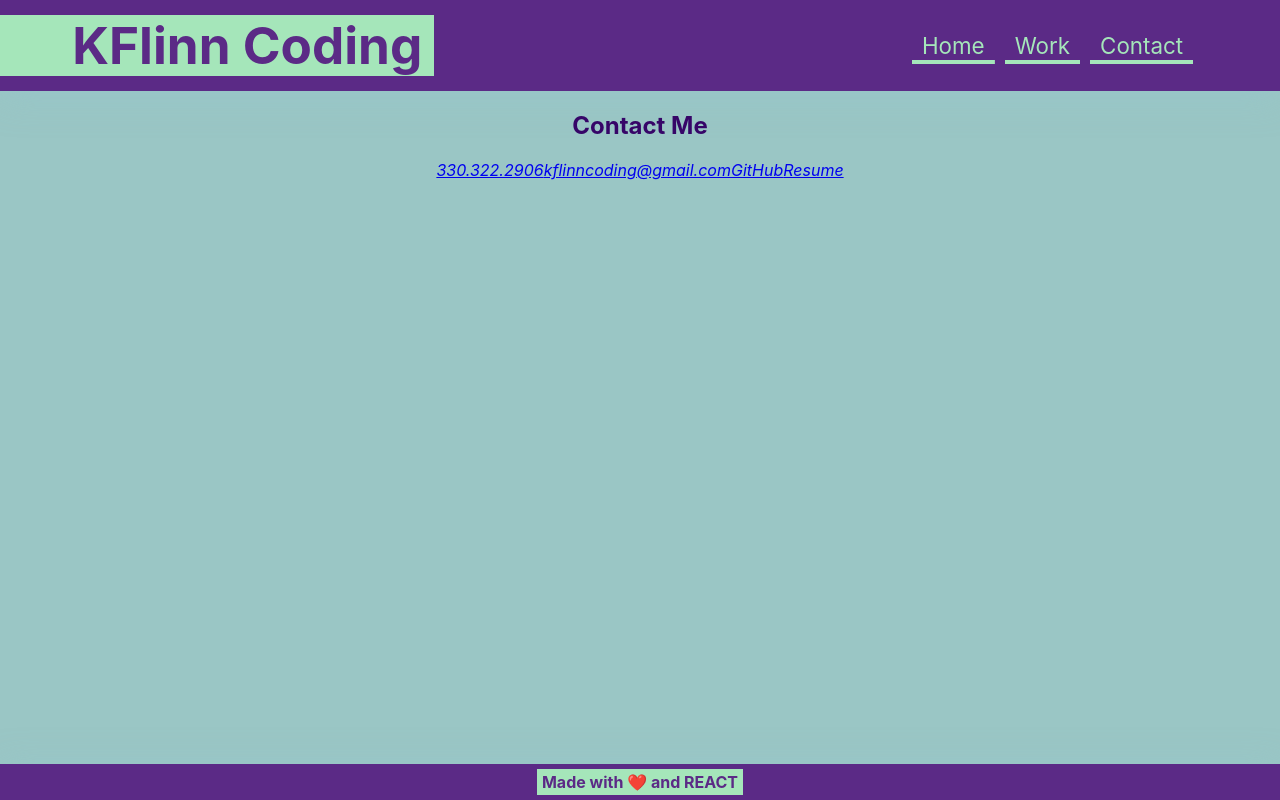
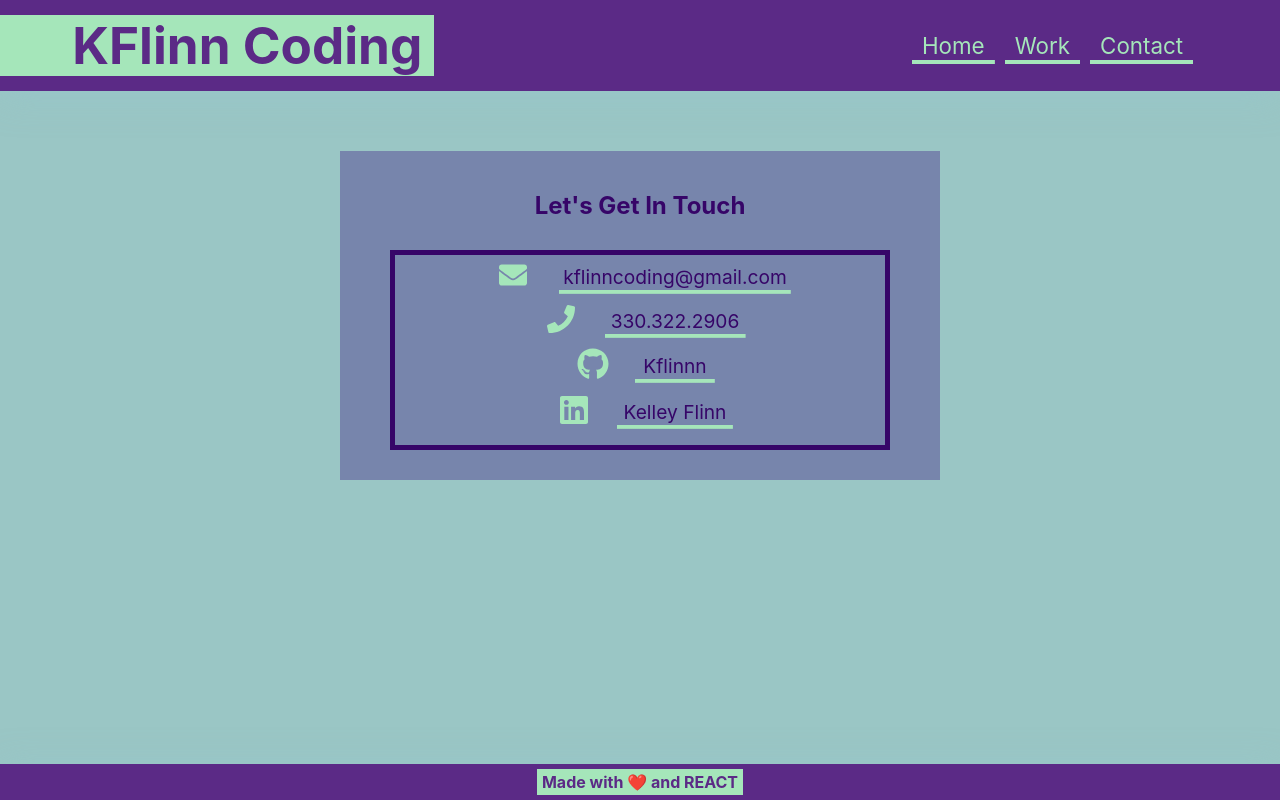
Before and after one commit to kflinnn/REACT-to-KFlinn-Coding, a React (Create React App) app: page /contact in a window 1280 px wide. Built offline with nearby package versions, Linux system fonts and the light colour scheme.

Commit message:
updated contact page, added icons, removed tailwind

```diff
--- a/package.json
+++ b/package.json
@@ -3,6 +3,8 @@
   "version": "0.1.0",
   "private": true,
   "dependencies": {
+    "@fortawesome/fontawesome-free": "^6.4.0",
+    "@fortawesome/fontawesome-svg-core": "^6.4.0",
     "@headlessui/react": "^1.7.15",
     "@heroicons/react": "^2.0.18",
     "@testing-library/jest-dom": "^5.16.5",
--- a/src/components/About/index.js
+++ b/src/components/About/index.js
@@ -5,13 +5,13 @@ import Profile from '../../Images/Profile.png';
 export default function About() {
     return (
         <main class="bio-container">
+
             <div class="image-wrapper">
                 <h2>My Name is Kelley</h2>
                 <img src={Profile} alt="Kelley" className="profile-picture" />
-
-                <div class="bio-text-box">
-                    <p>I am a highly motivated, creative, and personable Full-Stack Developer, based out of Central Florida, who is always eager to grow and learn. I have experience in frontend languages such as HTML, CSS, CSS frameworks including Bootstrap and Tailwind, and JavaScript as well as back-end technologies such as Node.js, Express.js, jQuery, REACT, and databases including MySQL, MongoDB, and GraphQL. In my desire to always be learning, I'm currently working on adding Python to my development toolkit so as to be as versatile a developer as possible. I love to collaborate with like-minded individuals who are also looking to further better the world around them through web development. Outside of the coding world, I am a musician, with a music degree in percussion, foodie, and fitness enthusiast. I also sing baritone in a barbershop quartet. Let's get together!</p>
-                </div>
+            </div>
+            <div class="bio-text-box">
+                <p>I am a highly motivated, creative, and personable Full-Stack Developer based out of Central Florida and is always eager to grow and learn. I have experience in frontend languages such as HTML, CSS, CSS frameworks including Bootstrap and Tailwind, and JavaScript as well as back-end technologies such as Node.js, Express.js, jQuery, REACT, and databases including MySQL, MongoDB, and GraphQL. In my desire to always be learning, I'm currently working on adding Python to my development toolkit so as to be as versatile a developer as possible. I love to collaborate with like-minded individuals who are also looking to further better the world around them through web development. Outside of the coding world, I am a musician, with a music degree in percussion, foodie, and fitness enthusiast. I also sing baritone in a barbershop quartet. Let's get together!</p>
             </div>
         </main>
     )
--- a/src/components/About/style.css
+++ b/src/components/About/style.css
@@ -11,11 +11,12 @@
 }
 
 img {
-  float: left;
+  /* float: left; */
   margin-right: 10px;
   margin-left: 220px;
   margin-top: 20px;
   border: 5px solid var(--dark);
+  /* display: flex; */
 }
 
 .bio-text-box {
@@ -29,7 +30,7 @@ img {
   flex-basis: calc(50%-1em);
   display: flex;
   float: right;
-    justify-content: center;
+  justify-content: center;
   align-items: center;
   text-align: center;
   overflow: hidden;
@@ -42,21 +43,3 @@ img {
   max-width: 100%;
   word-wrap: break-word;
 }
-
-@media (max-width: 600px) {
-    .bio-text-box {
-        font-size: 10pt;
-    }
-}
-
-@media (min-width: 601px) and (max-width: 1024px) {
-    .bio-text-box {
-        font-size: 12pt;
-    }
-}
-
-@media (min-width: 1025px) {
-    .bio-text-box {
-        font-size: 10pt;
-    }
-}
--- /dev/null
+++ b/src/components/ContactInfo/index.js
@@ -0,0 +1,27 @@
+import React from "react";
+import { FaGithub, FaLinkedin, FaPhone, FaEnvelope } from 'react-icons/fa'
+import './style.css';
+
+export default function ContactInfo() {
+    return (
+        <section class="contact-container">
+             <div class="contact-box">
+    <h2>Let's Get In Touch</h2>
+    <div class="contact-info">
+      <div class="info-item">
+        <span><FaEnvelope size={28} class="info-icon"/></span> <a href="mailto:kflinncoding@gmail.com">kflinncoding@gmail.com</a>
+      </div>
+      <div class="info-item">
+        <span><FaPhone size={28} class="info-icon"/></span> <a href="tel:+13303222906">330.322.2906</a>
+      </div>
+      <div class="info-item">
+        <span><FaGithub size={32} class="info-icon"/></span> <a href="https://github.com/kflinnn" target="#">Kflinnn</a>
+      </div>
+      <div class="info-item">
+        <span><FaLinkedin size={32} class="info-icon"/></span> <a href="https://www.linkedin.com/in/kelley-flinn-1509a6167/" target="#">Kelley Flinn</a>
+      </div>
+    </div>
+  </div>
+        </section>
+    )
+}
--- /dev/null
+++ b/src/components/ContactInfo/style.css
@@ -0,0 +1,79 @@
+:root {
+    --primary: #5b2a86;
+    --secondary: #7785ac;
+    --tertiary: #9ac6c5;
+    --dark: #360568;
+    --light: #a5e6ba;
+  }
+
+.contact-container {
+    max-width: 600px;
+    margin: 0 auto;
+  }
+
+  .contact-box {
+    padding: 20px;
+    background-color: var(--secondary);
+    margin-top: 60px;
+
+  }
+
+  .contact-info {
+    display: flex;
+    flex-direction: column;
+    border: 5px solid var(--dark);
+    width: 500px;
+    height: 200px;
+    justify-content: center;
+    align-items: center;
+    margin: 30px 0px 10px 30px;
+  }
+
+  .info-item {
+    display: flex;
+    align-items: center;
+    margin-bottom: 10px;
+  }
+
+  .info-item a {
+    text-decoration: none;
+        padding: 5px 10px;
+        color: var(--dark);
+        margin-right: 10px;
+        background-image: linear-gradient(270deg, var(--light) 0%, var(--light) 100%);
+        background-repeat: no-repeat;
+        background-size: 95% 0.2em;
+        background-position: bottom;
+        transition: all 0.25s ease-in;
+        font-size: 1.2rem;
+  }
+
+  .info-item a:hover {
+    background-size: 100% 100%;
+    color: var(--primary);
+  }
+
+  .info-item span {
+    width: 80px;
+    font-weight: bold;
+  }
+
+  .info-icon {
+    color: var(--light);
+    background-image: linear-gradient(270deg, var(--light) 0%, var(--light) 100%);
+        background-repeat: no-repeat;
+        background-size: 0% 0.2em;
+        background-position: bottom;
+        transition: all 0.25s ease-in;
+  }
+
+  .info-icon:hover {
+    background-size: 100% 100%;
+    color: var(--primary);
+  }
+
+
+  /* .info-item span::after {
+    content: ":";
+    margin-right: 5px;
+  } */
--- a/src/pages/Contact.js
+++ b/src/pages/Contact.js
@@ -1,24 +1,15 @@
 import React from 'react';
 import Header from '../components/Header';
 import Footer from '../components/Footer';
+import ContactInfo from '../components/ContactInfo'
 
 
 export default function Contact() {
     return (
-        <body>
+        <div>
             <Header />
-            <section>
-            <h2>Contact Me</h2>
-                    <div>
-                        <address>
-                            <a href="tel:+13303222906">330.322.2906</a>
-                            <a href="mailto:kflinncoding@gmail.com">kflinncoding@gmail.com</a>
-                            <a href="https://github.com/kflinnn" target="#">GitHub</a>
-                            <a href="#" target="#">Resume</a>
-                        </address>
-                    </div>
-            </section>
+            <ContactInfo />
             <Footer />
-        </body>
+        </div>
     )
 }
```
Also changed, not shown: src/pages/About.js (+0 -12 lines), src/components/Footer/style.css (line endings or trailing spaces), 1 other file (tests, documents, lock files or other folders).
